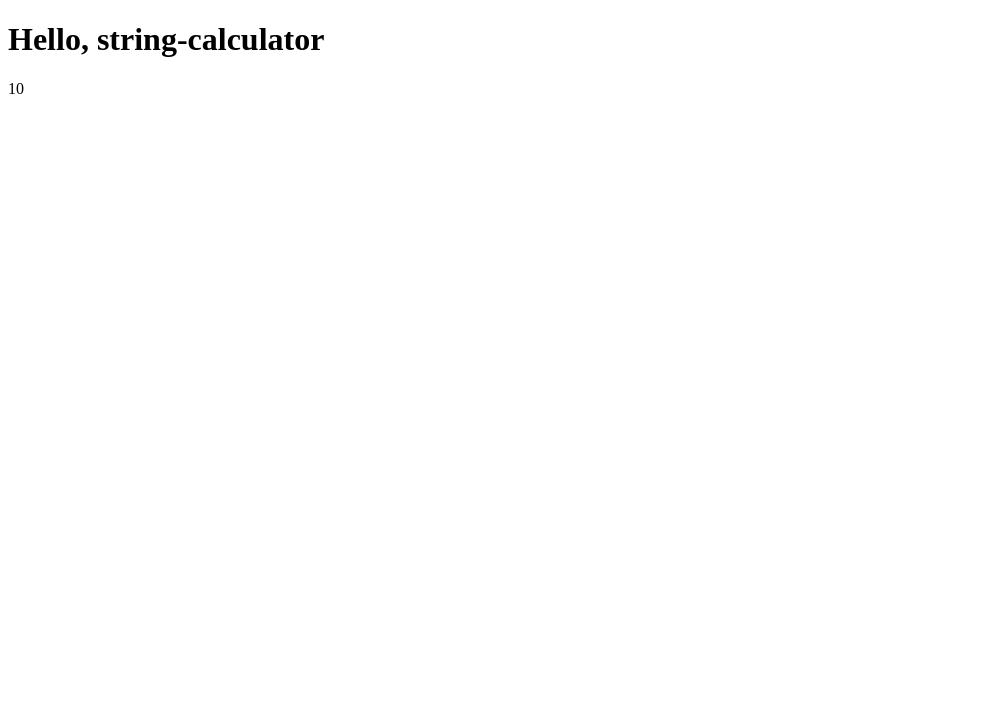
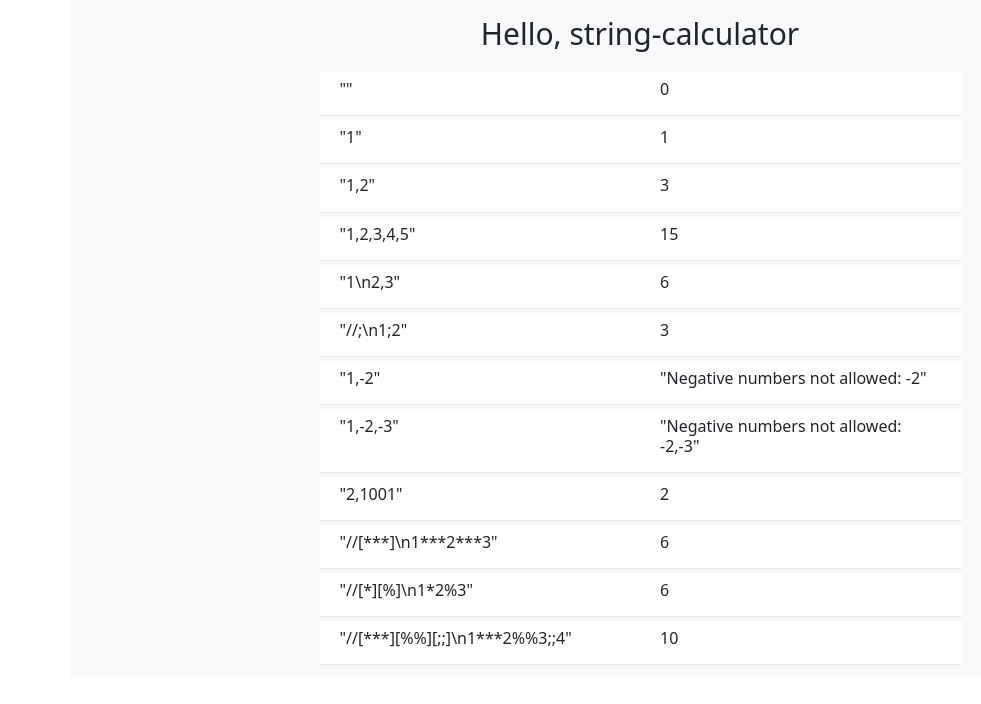
Before and after one commit to shraddhaj96/String-Calculator, an Angular app: page / in a window 1280 px wide. Shown: the top 704 px of the page, without its empty margins (0-981 px from the left). Built offline with nearby package versions, Linux system fonts and the light colour scheme.

Commit message:
final commit

```diff
--- a/src/app/app.component.css
+++ b/src/app/app.component.css
@@ -0,0 +1,6 @@
+.underline {
+    border-bottom: 1px solid #e8e8e8;
+}
+.title {
+    font-size: 30px;
+}
--- a/src/app/app.component.html
+++ b/src/app/app.component.html
@@ -1,4 +1,25 @@
-<h1>Hello, string-calculator</h1>
+<div class="container  bg-light">
+  <h1 class="text-center title pt-3">Hello, string-calculator</h1>
+  <div class="row" >
+<div class="col-7 mx-auto  p-2" >
+  <div class="row bg-white m-1" *ngFor="let item of keyValueArray">
+    <div class="col-6">
+      <h6 class=" p-2">{{item.key | json}}</h6>
+
+    </div>
+    <div class="col-6">
+      <h6 class=" p-2">{{item.value | json}}</h6>
+
+    </div>
+    <div class="underline"></div>
+  </div>
 
 
-{{result}}
+</div>
+
+
+
+
+
+  </div>
+</div>
--- a/src/app/app.component.ts
+++ b/src/app/app.component.ts
@@ -1,11 +1,12 @@
 import { Component } from '@angular/core';
+import { CommonModule } from '@angular/common';
 import { RouterOutlet } from '@angular/router';
 import { StringCalculatorService } from './service/string-calculator.service';
 
 @Component({
   selector: 'app-root',
   standalone: true,
-  imports: [RouterOutlet],
+  imports: [RouterOutlet,CommonModule],
   templateUrl: './app.component.html',
   styleUrl: './app.component.css'
 })
@@ -13,6 +14,7 @@ export class AppComponent {
   title = 'string-calculator';
   resultArray:number[]=[];
   result: any;
+  keyValueArray: { key: string, value: any }[] = [];
   constructor(private stringCalculatorService: StringCalculatorService) {
 
    }
@@ -32,11 +34,16 @@ export class AppComponent {
     this.stringCalc("//[***][%%][;;]\n1***2%%3;;4")
   }
   stringCalc(input: string){
+
       try {
         this.result = this.stringCalculatorService.add(input);
+        this.keyValueArray.push({ key: input, value: this.result });
       } catch (error: any) {
         // Handle the error by setting the result to the error message
         this.result = error.message;
+
+        // Push the input and error message as key-value pair into the array
+        this.keyValueArray.push({ key: input, value: this.result });
       }
   }
 }
--- a/src/index.html
+++ b/src/index.html
@@ -6,6 +6,7 @@
   <base href="/">
   <meta name="viewport" content="width=device-width, initial-scale=1">
   <link rel="icon" type="image/x-icon" href="favicon.ico">
+  <link href="https://cdn.jsdelivr.net/npm/bootstrap@5.0.2/dist/css/bootstrap.min.css" rel="stylesheet" integrity="sha384-EVSTQN3/azprG1Anm3QDgpJLIm9Nao0Yz1ztcQTwFspd3yD65VohhpuuCOmLASjC" crossorigin="anonymous">
 </head>
 <body>
   <app-root></app-root>
```
